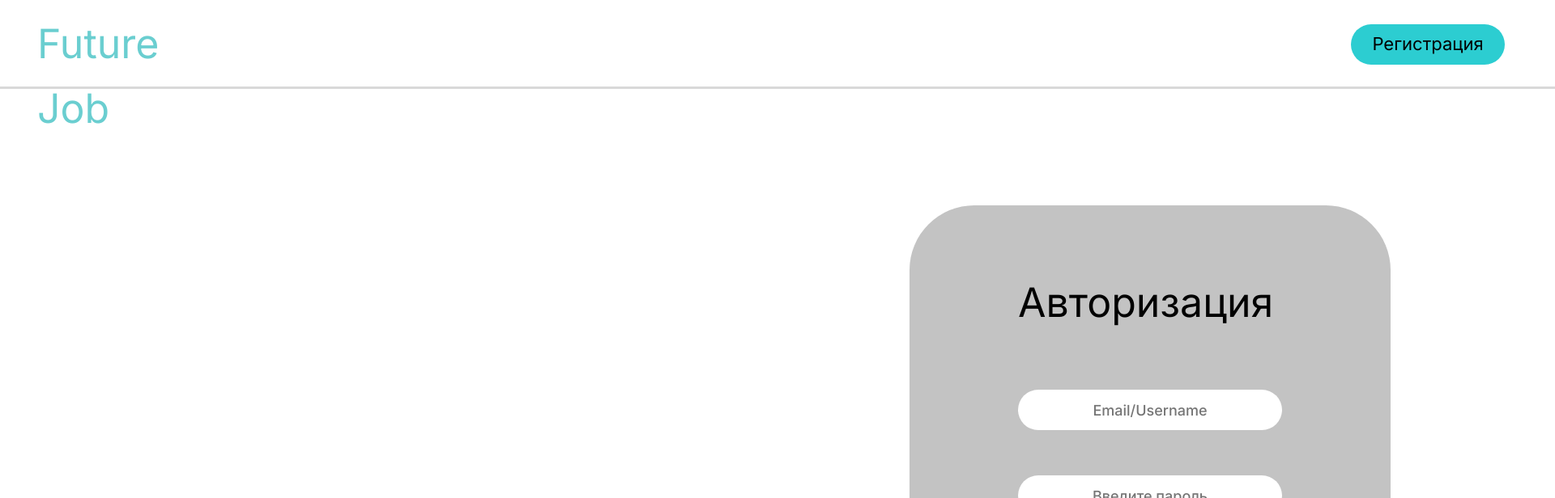
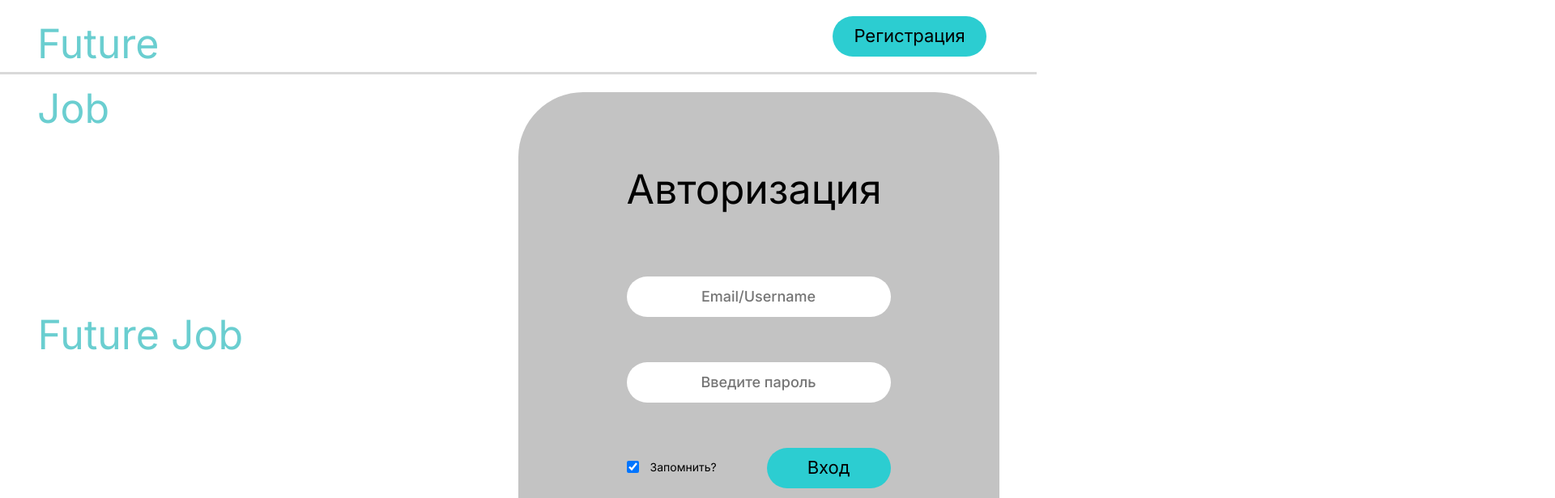
Before and after one commit to ellepheria/digital-portfolio-fj, a Vue app in the folder client/: page /auth in a window 1280 px wide. Shown: the top 616 px of the page at 81% size, 1920 px wide, since content can reach past the window. Built offline with nearby package versions, Linux system fonts and the light colour scheme.

Commit message:
Authorization page

```diff
--- a/client/public/index.html
+++ b/client/public/index.html
@@ -3,8 +3,8 @@
   <head>
     <meta charset="utf-8">
     <meta http-equiv="X-UA-Compatible" content="IE=edge">
-    <meta name="viewport" content="width=device-width,initial-scale=1.0">
-    <title><%= htmlWebpackPlugin.options.title %></title>
+    <meta name="viewport" content="width=1920">
+      <title>FJ</title>
   </head>
   <body>
     <div id="app"></div>
--- a/client/src/pages/AuthorizationPage/components/AuthorizationPage.vue
+++ b/client/src/pages/AuthorizationPage/components/AuthorizationPage.vue
@@ -1,4 +1,5 @@
 <template>
+  <div class="container">
     <div class="nav-bar">
       <div class="logo">
         Future Job
@@ -8,7 +9,10 @@
       </button>
     </div>
     <div class="main">
-    <div class="auth-form-container">
+      <div class="page-logo-container">
+        Future Job
+      </div>
+        <div class="auth-form">
           <h1 class="form-title">
             Авторизация
           </h1>
@@ -45,6 +49,8 @@
     <div class="footer">
       Работает на OpenSource: <a href="https://github.com/ellepheria/digital-portfolio-fj">GitHub</a>
     </div>
+  </div>
+
 </template>
 
 <script src="./index.js"></script>
--- a/client/src/pages/AuthorizationPage/components/index.js
+++ b/client/src/pages/AuthorizationPage/components/index.js
@@ -1,5 +1,4 @@
 import ConfirmButton from "@/UI/ConfirmButton/ConfirmButton.vue";
-
 export default {
     name: "AuthorizationPage",
     components: {
--- a/client/src/pages/AuthorizationPage/components/style.css
+++ b/client/src/pages/AuthorizationPage/components/style.css
@@ -4,9 +4,16 @@
     font-family: 'Inter', sans-serif;
 }
 
+.container {
+    height: 100vh;
+    display: flex;
+    flex-direction: column;
+    justify-content: space-between;
+}
+
 .nav-bar {
     height: 110px;
-    width: 1920px;
+    width: 100%;
     border-bottom: 3px solid #D9D9D9;
     display: flex;
     justify-content: space-between;
@@ -31,21 +38,39 @@
     font-weight: 400;
     font-size: 22px;
     line-height: 160%;
-    margin-top: 30px;
+    margin-top: 20px;
     margin-right: 62px;
 }
 
 .main {
-    padding: 144px 203px 206px 1123px;
-    height: 900px;
+    height: 100%;
+    width: 100%;
+    display: flex;
+    justify-content: space-between;
 }
 
-.auth-form-container {
+.page-logo-container {
+    top: 50%;
+    position: relative;
+    transform: translateY(-50px);
+    margin: 0 auto;
+    width: 500px;
+    font-weight: 400;
+    font-size: 50px;
+    line-height: 160%;
+    color: #6ACED0;
+}
+
+.auth-form {
+    position: relative;
+    top: 50%;
+    transform: translateY(-50%);
     background: #C3C3C3;
     border-radius: 80px;
     width: 594px;
     height: 620px;
     padding: 80px 134px 61px;
+    margin: 0 auto;
 }
 
 .form-title {
@@ -114,4 +139,6 @@
     text-align: center;
     border-top: 3px solid #D9D9D9;
     padding-top: 15px;
+    height: 50px;
+    width: 100%;
 }
--- a/client/src/pages/AuthorizationPage/index.js
+++ b/client/src/pages/AuthorizationPage/index.js
@@ -5,6 +5,9 @@ export const authorizationRoutes = [
     {
         path: '/auth',
         name: 'AuthorizationPage',
-        component: () => import("@/pages/AuthorizationPage")
+        component: () => import("@/pages/AuthorizationPage"),
+        meta: {
+            title: 'Login'
+        }
     },
 ]
--- a/client/src/pages/RegistrationPage/index.js
+++ b/client/src/pages/RegistrationPage/index.js
@@ -6,6 +6,9 @@ export const registrationRoutes = [
     {
         path: '/registration',
         name: 'RegistrationPage',
-        component: () => import("@/pages/RegistrationPage")
+        component: () => import("@/pages/RegistrationPage"),
+        meta: {
+            title: 'Registration'
+        }
     },
 ]
--- a/client/src/router/index.js
+++ b/client/src/router/index.js
@@ -12,4 +12,8 @@ const router = createRouter({
   routes
 })
 
+router.beforeEach((to, from, next) => {
+    document.title = to.meta.title;
+    next();
+})
 export default router
```
Lines whose indentation alone changed are shown as unchanged.
